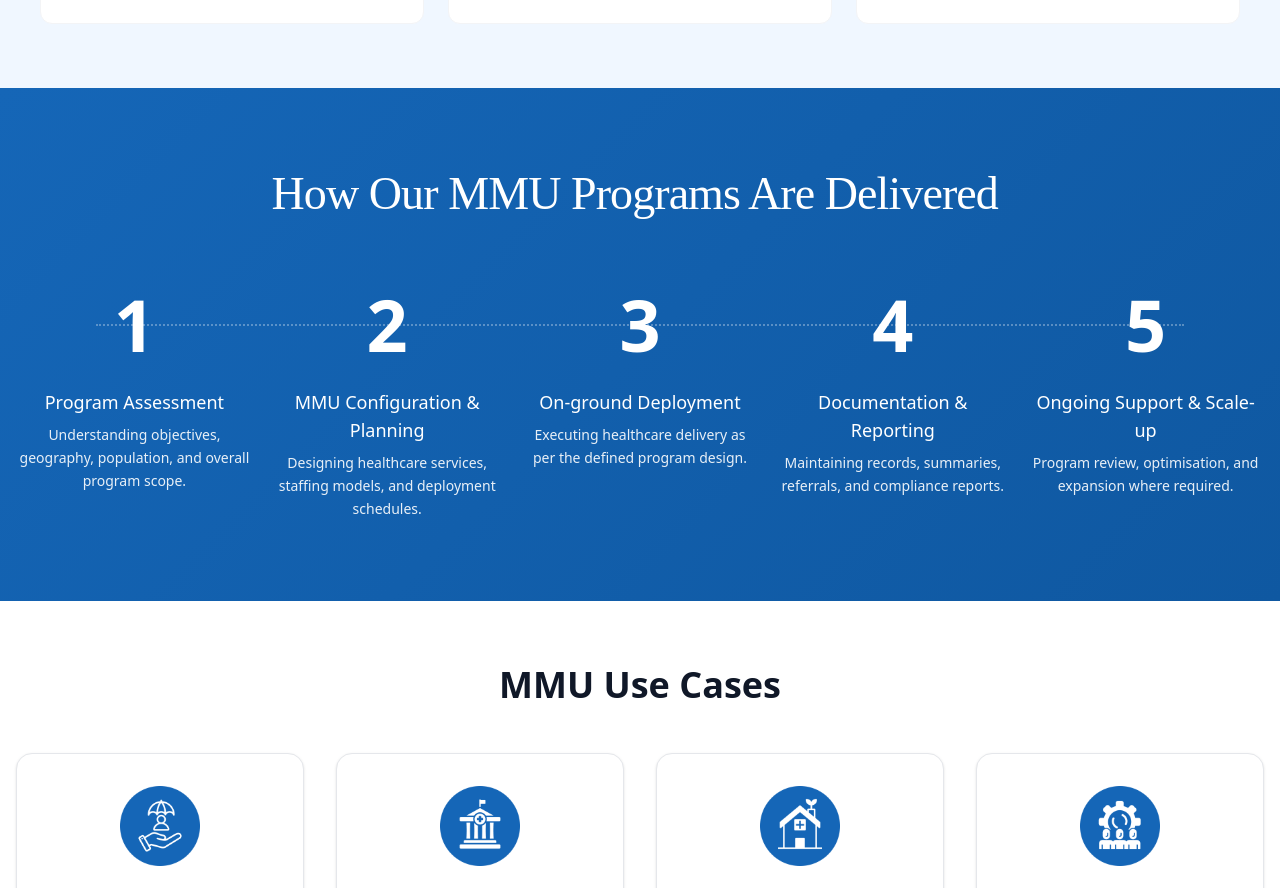
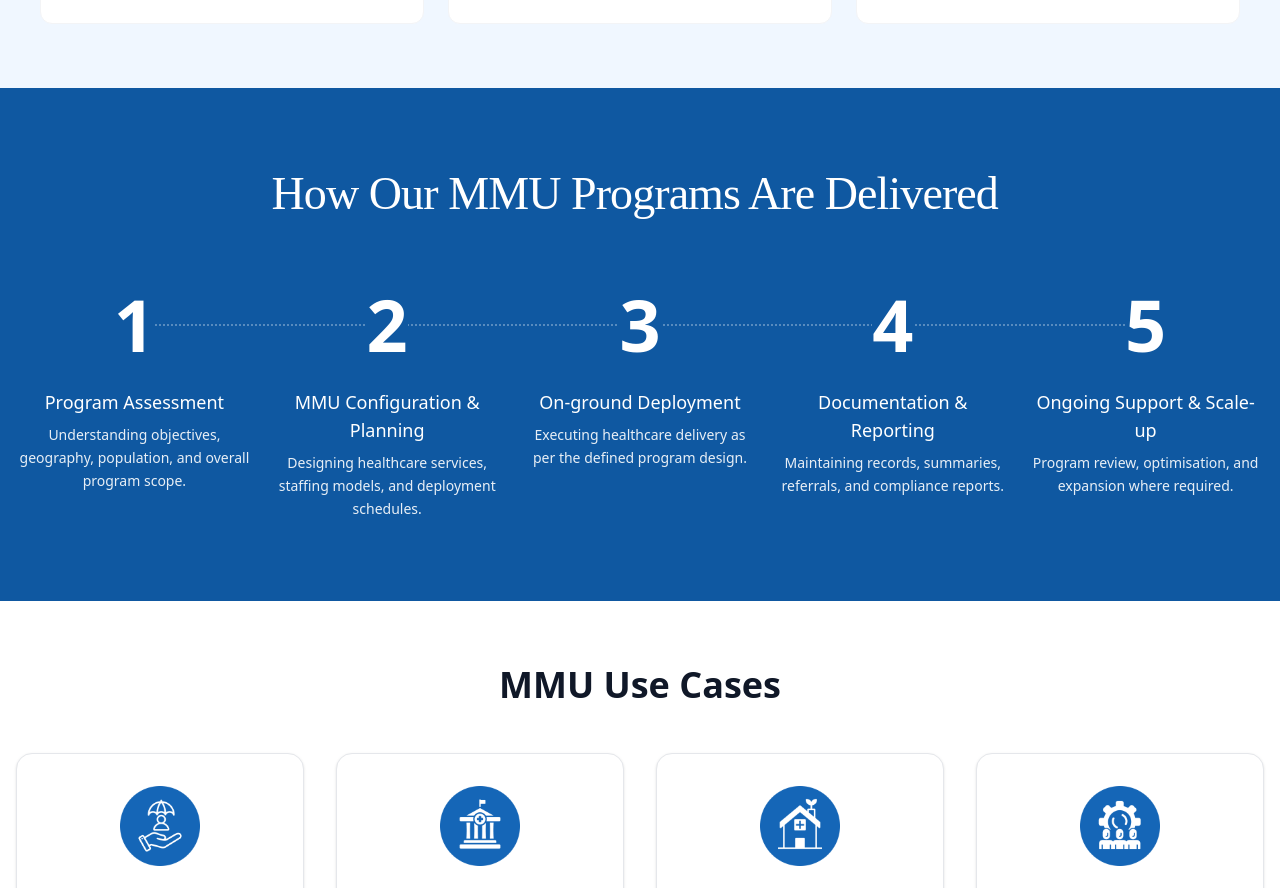
Before and after one commit to nitianbit/Atharv_website, a React (Vite) app: page /mobile-medical-units in a window 1280 px wide. Shown: the part 7312-8200 px from the top of the page. Built offline with nearby package versions, Linux system fonts and the light colour scheme; a web font is replaced by a local one.

Commit message:
how it works section fixed

```diff
--- a/src/components/MobileMedicalUnit/HowItWorksSection.tsx
+++ b/src/components/MobileMedicalUnit/HowItWorksSection.tsx
@@ -31,7 +31,7 @@ const HowItWorksSection = () => {
 
 
     return (
-        <div className={`w-full py-12 md:py-20 px-4 ${styles.blueGradientBg}`}>
+        <div className={`w-full py-12 md:py-20 px-4 bg-[#0F58A1] `}>
             <div className="max-w-7xl mx-auto">
                 <h2 className={`${styles.headingSerif} ${styles.headingSerifMedium} text-center mb-16 text-white max-w-4xl mx-auto`}>
                     <span className="text-white">How Our MMU Programs Are Delivered </span>
@@ -41,7 +41,7 @@ const HowItWorksSection = () => {
 
     {/* DOTTED LINE — perfectly centered */}
     <div
-        className="hidden lg:block absolute top-[40px] left-[80px] right-[80px]
+        className="hidden lg:block absolute top-[40px] left-32 right-32
                    border-t-2 border-dotted border-white/30 z-0"
     />
 
@@ -52,8 +52,8 @@ const HowItWorksSection = () => {
                 className="flex flex-col items-center text-center flex-1"
             >
                 {/* NUMBER */}
-                <div className="w-20 h-20 flex items-center justify-center mb-6 relative z-20">
-                    <span className="text-white text-6xl lg:text-7xl font-bold leading-none">
+                <div className="w-25 h-20 flex items-center justify-center mb-6 relative z-20">
+                    <span className="text-white text-6xl lg:text-7xl font-bold leading-none bg-[#0F58A1]">
                         {step.number}
                     </span>
                 </div>
```
